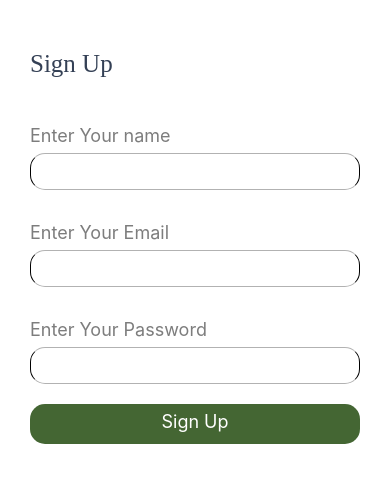
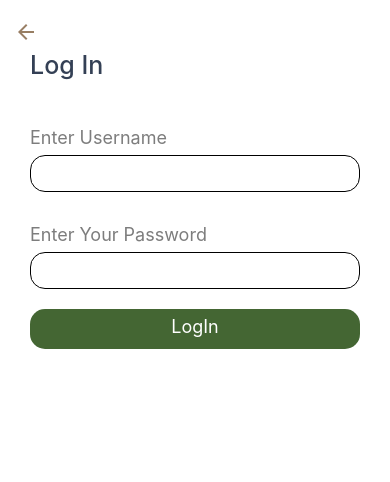
Before and after one commit to nitish4799/NativeAssignment, a React Native app: screen /Login in a window 390 px wide. Shown: the top 482 px of the page. Built offline with nearby package versions, Linux system fonts and the light colour scheme.

Commit message:
basic frontend added

```diff
--- a/App.js
+++ b/App.js
@@ -1,14 +1,6 @@
 import { View } from 'react-native';
-import Home from './src/screens/Home';
-import Login from './src/screens/Login';
-import Signup from './src/screens/Signup'
+import RootStack from './src/navigators/Rootstack';
 
 export default function App() {
-  return (
-    <View>
-      <Signup/>
-      {/* <Login/> */}
-      {/* <Home/> */}
-    </View>
-  );
+  return <RootStack/>;
 }
--- a/package.json
+++ b/package.json
@@ -11,14 +11,15 @@
   "dependencies": {
     "@expo-google-fonts/josefin-sans": "^0.2.3",
     "@react-navigation/native": "^6.1.14",
+    "@react-navigation/native-stack": "^6.9.22",
     "expo": "~50.0.11",
     "expo-app-loading": "^2.1.1",
     "expo-font": "~11.10.3",
     "expo-status-bar": "~1.11.1",
     "react": "18.2.0",
     "react-native": "0.73.4",
-    "react-native-screens": "~3.29.0",
-    "react-native-safe-area-context": "4.8.2"
+    "react-native-safe-area-context": "4.8.2",
+    "react-native-screens": "~3.29.0"
   },
   "devDependencies": {
     "@babel/core": "^7.20.0"
--- /dev/null
+++ b/src/navigators/Rootstack.js
@@ -0,0 +1,34 @@
+import React from 'react';
+import { NavigationContainer } from '@react-navigation/native';
+import { createNativeStackNavigator } from '@react-navigation/native-stack';
+import Home from '../screens/Home';
+import Login from '../screens/Login';
+import Signup from '../screens/Signup';
+
+const Stack = createNativeStackNavigator();
+
+const RootStack = () => {
+    return (
+        <NavigationContainer>
+            <Stack.Navigator
+            screenOptions={{
+                headerStyle: {
+                    backgroundColor: "transparent"
+                },
+                headerTintColor: "#987e64",
+                headerTransparent: true,
+                headerTitle: '',
+                headerLeftContainerStyle: {
+                    paddingLeft: 20
+                }
+            }}
+            >
+                <Stack.Screen name='Signup' component={Signup}/>
+                <Stack.Screen name='Login' component={Login}/>
+                <Stack.Screen name='Home' component={Home}/>
+            </Stack.Navigator>
+        </NavigationContainer>
+    )
+}
+
+export default RootStack;
--- a/src/screens/Login.js
+++ b/src/screens/Login.js
@@ -2,11 +2,13 @@ import { StyleSheet, Text, TextInput, TouchableOpacity, View } from 'react-nativ
 import React, { useState } from 'react';
 import AppLoading from "expo-app-loading";
 import {useFonts} from "expo-font";
+import { useNavigation } from '@react-navigation/native';
 
 const Login = () => {
 
     const [userName, setUserName] = useState("");
     const [password, setPassword] = useState("");
+    const navigation = useNavigation();
 
   return (
     <View style={styles.mainContainer}>
@@ -21,7 +23,10 @@ const Login = () => {
         <TextInput style={styles.inputStyle} autoCapitalize='none'autoCorrect={false} secureTextEntry={true}
         value={password} onChangeText={(currentPass) => setPassword(currentPass)}/>
       </View>
-      <TouchableOpacity style={[styles.buttonStyle ,{backgroundColor: "#463"} ]}>
+      <TouchableOpacity style={[styles.buttonStyle ,{backgroundColor: "#463"} ]}
+      onPress={() => {
+        navigation.navigate('Home');
+      }}>
         <Text style={styles.buttonText}>LogIn</Text>
       </TouchableOpacity>
     </View>
@@ -44,7 +49,7 @@ const styles = StyleSheet.create({
         paddingTop: 20,
         paddingBottom: 15,
         textTransform: "capitalize",
-        fontFamily: "bold",
+        // fontFamily: "bold",
     },
     inputContainer: {
         marginTop: 20,
@@ -59,7 +64,7 @@ const styles = StyleSheet.create({
     },
     inputStyle: {
         borderWidth: 1,
-        borderBlockColor: "rgba(0,0,0,0.3)",
+        // borderBlockColor: "rgba(0,0,0,0.3)",
         paddingHorizontal: 15,
         paddingVertical: 7,
         borderRadius: 15,
--- a/src/screens/Signup.js
+++ b/src/screens/Signup.js
@@ -2,11 +2,14 @@ import { StyleSheet, Text, TextInput, TouchableOpacity, View } from 'react-nativ
 import React, { useState } from 'react';
 import AppLoading from "expo-app-loading";
 import {useFonts} from "expo-font";
+import { useNavigation } from '@react-navigation/native';
 
 const Signup = () => {
 
     const [userName, setUserName] = useState("");
     const [password, setPassword] = useState("");
+    const [email, setEmail] = useState("");
+    const navigation = useNavigation();
 
   return (
     <View style={styles.mainContainer}>
@@ -19,14 +22,17 @@ const Signup = () => {
       <View style={styles.inputContainer}>
         <Text style={styles.labels} >Enter Your Email</Text>
         <TextInput style={styles.inputStyle} autoCapitalize='none'autoCorrect={false}
-        value={userName} onChangeText={(currentData) => setUserName(currentData)}/>
+        value={email} onChangeText={(currentData) => setEmail(currentData)}/>
       </View>
       <View style={styles.inputContainer} >
         <Text style={styles.labels} >Enter Your Password</Text>
         <TextInput style={styles.inputStyle} autoCapitalize='none'autoCorrect={false} secureTextEntry={true}
         value={password} onChangeText={(currentPass) => setPassword(currentPass)}/>
       </View>
-      <TouchableOpacity style={[styles.buttonStyle ,{backgroundColor: "#463"} ]}>
+      <TouchableOpacity style={[styles.buttonStyle ,{backgroundColor: "#463"} ]}
+      onPress={() => {
+        navigation.navigate('Login');
+      }}>
         <Text style={styles.buttonText}>Sign Up</Text>
       </TouchableOpacity>
     </View>
@@ -49,7 +55,7 @@ const styles = StyleSheet.create({
         paddingTop: 20,
         paddingBottom: 15,
         textTransform: "capitalize",
-        fontFamily: "bold",
+        // fontFamily: "bold",
     },
     inputContainer: {
         marginTop: 20,
@@ -64,7 +70,7 @@ const styles = StyleSheet.create({
     },
     inputStyle: {
         borderWidth: 1,
-        borderBlockColor: "rgba(0,0,0,0.3)",
+        // borderBlockColor: "rgba(0,0,0,0.3)",
         paddingHorizontal: 15,
         paddingVertical: 7,
         borderRadius: 15,
```
Also changed, not shown: 1 other file (tests, documents, lock files or other folders).
